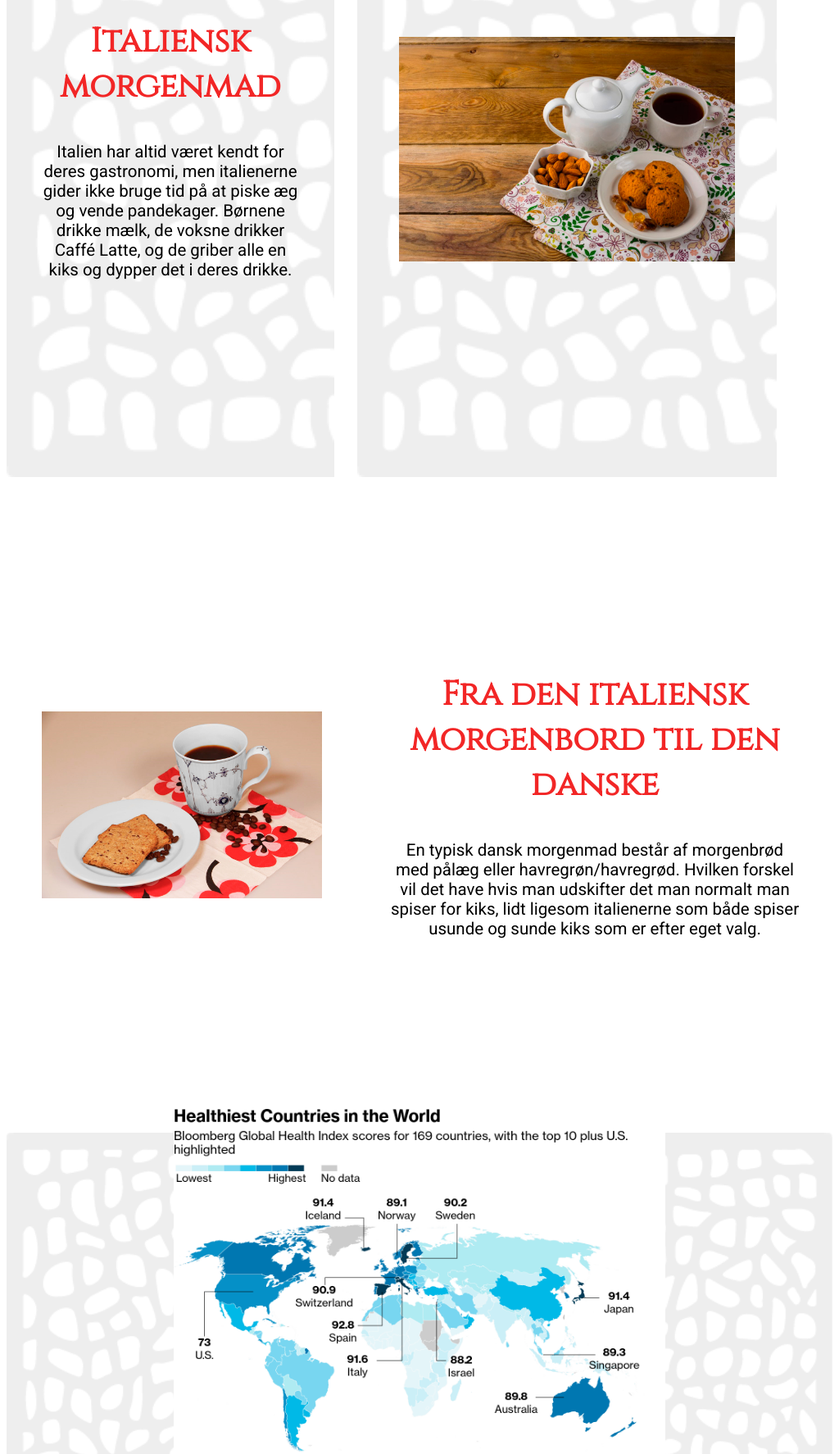
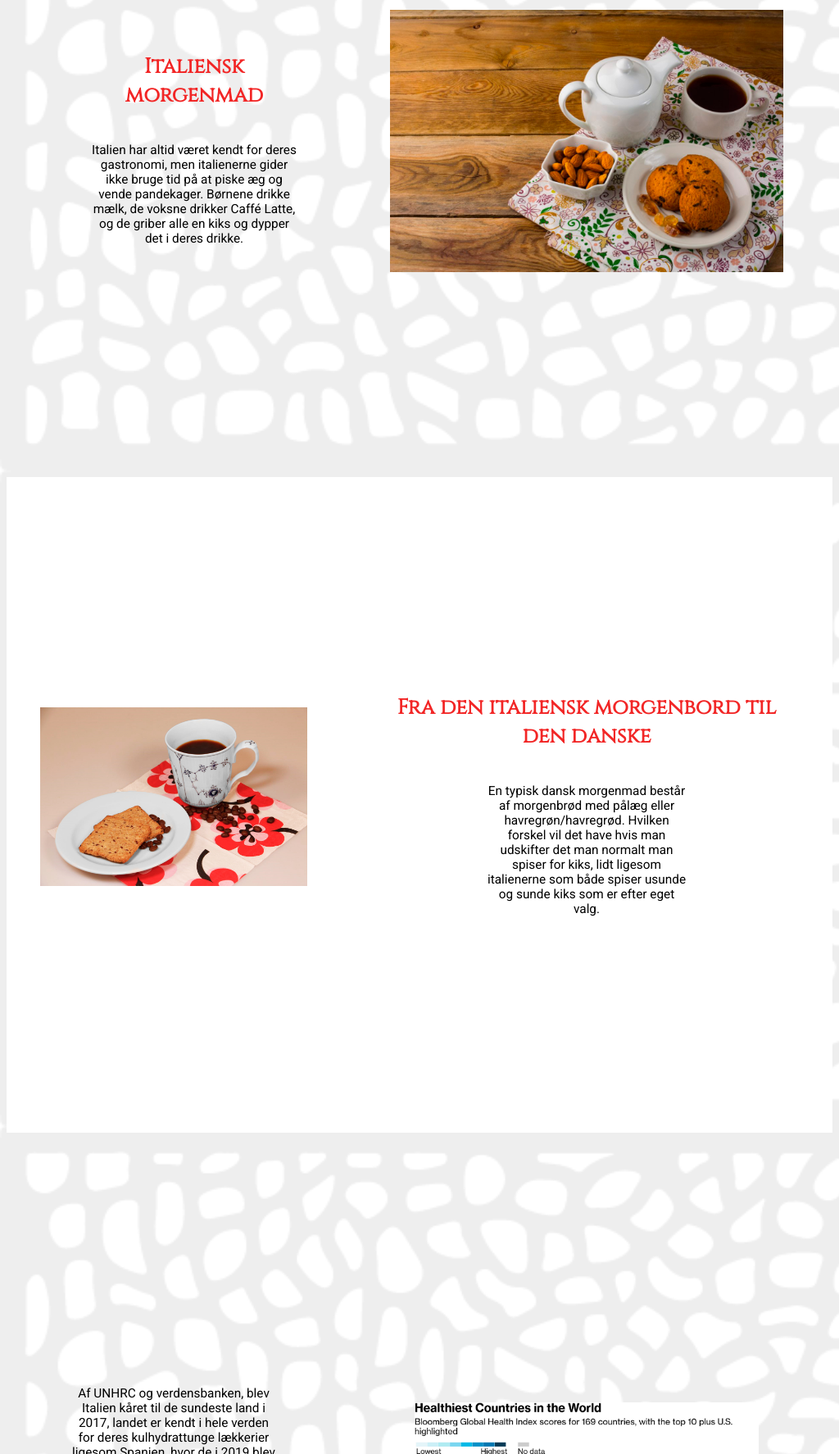
Before and after one commit to Smedeen/kiks, a plain HTML site: page onepage-kopi.html in a window 1024 px wide. Shown: the part 1026-2800 px from the top of the page at 82% size. Drawn offline with Linux system fonts and the light colour scheme.

Commit message:
ups
kom til at slette det jeg havde i mappen ups men langt så godt

```diff
--- a/onepage-kopi.html
+++ b/onepage-kopi.html
@@ -1,5 +1,6 @@
 <!DOCTYPE html>
 <html lang="da">
+
 <head>
     <meta charset="utf-8">
     <title>
@@ -14,23 +15,49 @@
     <div id="mitgrid">
         <div id="forside">
             <h1>Prima Colazione the Italien breakfast</h1>
-                <h3>Italienerne ligesom os danskere priotere vi mere på morgenkaffen end på morgenmaden. Dette har Italienerne fundet en løsning på.</h3>
+            <h3>Italienerne ligesom os danskere priotere vi mere på morgenkaffen end på morgenmaden. Dette har
+                Italienerne fundet en løsning på.</h3>
             <div class="download-cta-header m-xsmall-top">
                 <a href="#ita" class="link white">Læs mere</a>
             </div>
         </div>
 
-                    <section id="ita">
+        <div id="ita">
                     <h2>Italiensk morgenmad</h2>
-                        <p>Italien har altid været kendt for deres gastronomi, men italienerne gider ikke bruge tid på at piske æg og vende pandekager. Børnene drikke mælk, de voksne drikker Caffé Latte, og de griber alle en kiks og dypper det i deres drikke.   </p>
-                    </section>
+                    <p>Italien har altid været kendt for deres gastronomi, men italienerne gider ikke bruge tid på at
+                        piske æg
+                        og vende pandekager. Børnene drikke mælk, de voksne drikker Caffé Latte, og de griber alle en
+                        kiks og
+                        dypper det i deres drikke. </p>
+             </div>
                 <section id="bita">
                     <img src="ITA%20morgenbord.jpg" class="bi" width="300">
             </section>
 
+   <!--  <div id="test">
+        <div style="width: 100%">
+            <div style="width: 600px; float: left;">
+                <p>Italien har altid været kendt for deres gastronomi, men italienerne gider ikke bruge tid på at
+                    piske æg
+                    og vende pandekager. Børnene drikke mælk, de voksne drikker Caffé Latte, og de griber alle en
+                    kiks og
+                    dypper det i deres drikke. </p>
+            </div>
+            <div style="margin-left: 620px;">
+                <h2>Italiensk morgenmad</h2>
+                <img src="ITA%20morgenbord.jpg" class="bi" width="300">
+            </div>
+        </div>
+    </div>
+         <section id="bita">
+                <img src="ITA%20morgenbord.jpg" class="bi" width="300">
+        </section>  -->
+
     <section id="dk">
             <h2>Fra den italiensk morgenbord til den danske</h2>
-                        <p> En typisk dansk morgenmad består af morgenbrød med pålæg eller havregrøn/havregrød. Hvilken forskel vil det have hvis man udskifter det man normalt man spiser for kiks, lidt ligesom italienerne som både spiser usunde og sunde kiks som er efter eget valg.  </p>
+            <p> En typisk dansk morgenmad består af morgenbrød med pålæg eller havregrøn/havregrød. Hvilken forskel vil
+                det have hvis man udskifter det man normalt man spiser for kiks, lidt ligesom italienerne som både
+                spiser usunde og sunde kiks som er efter eget valg. </p>
         </section>
         <section id="bdk">
             <img src="DK%20morgenbord.jpg" class="bd" width="300">
@@ -42,49 +69,57 @@
         </div>
         <div id="faktaboks">
             <p>
-Af UNHRC og verdensbanken, blev Italien kåret til de sundeste land i 2017, landet er kendt i hele verden for deres kulhydrattunge lækkerier ligesom Spanien, hvor de i 2019 blev kåret og over gik Italien som i dag ligger på anden pladsen. Danmark er langt nede hvor de ligger på en 25’s plads.
+                Af UNHRC og verdensbanken, blev Italien kåret til de sundeste land i 2017, landet er kendt i hele verden
+                for deres kulhydrattunge lækkerier ligesom Spanien, hvor de i 2019 blev kåret og over gik Italien som i
+                dag ligger på anden pladsen. Danmark er langt nede hvor de ligger på en 25’s plads.
             </p>
         </div>
 
 
         <div id="citat">
             <p>Chiara Piotto fra HuffPost Italy siger dette om kiks
-                <cite>“Not all biscuits are created equal. To choose the correct cookie is a serious matter. With or without chocolate chips? With or without a hole in the middle? Low fat or whole wheat? Supermarkets sell them in family packs because we go through them so quickly.”
+                <cite>“Not all biscuits are created equal. To choose the correct cookie is a serious matter. With or
+                    without chocolate chips? With or without a hole in the middle? Low fat or whole wheat? Supermarkets
+                    sell them in family packs because we go through them so quickly.”
                 </cite></p>
-                <p>Karen Volf tager højde for forskellighederne som Chiara kommenter, og har derfor lavet alle mulige forskellige kiks, for morgenkiks til aftenkiks, til sund til usund.
+            <p>Karen Volf tager højde for forskellighederne som Chiara kommenter, og har derfor lavet alle mulige
+                forskellige kiks, for morgenkiks til aftenkiks, til sund til usund.
 
-Du kan se nogle af de forskellige produkter herunder.  </p>
+                Du kan se nogle af de forskellige produkter herunder. </p>
         </div>
 
     <div class="box">
 
         <div class="card-a">
 
-                <a href="https://karenvolf.dk/produkter/choco-marie/"><img src="Choko-Marie-Karen-Volf.jpg"></a>
+            <a href="https://karenvolf.dk/produkter/choco-marie/"><img src="Choko-Marie-Karen-Volf.jpg" class="a"height="300"></a>
 
         </div>
 
         <div class="card-b">
 
-                <a href="https://karenvolf.dk/produkter/chocolate-chip-cookies/"><img src="Chokolate-chip-cookies_140gr_KV.jpg"></a>
+            <a href="https://karenvolf.dk/produkter/chocolate-chip-cookies/"><img
+                    src="Chokolate-chip-cookies_140gr_KV.jpg" class="b"height="300"></a>
 
         </div>
 
         <div class="card-c">
 
-                <a href="https://karenvolf.dk/produkter/oekologisk-digestive-fuldkorn/"><img src="Digestive-fuldkorn-%C3%B8kologisk-Karen-Volf.jpg"></a>
+            <a href="https://karenvolf.dk/produkter/oekologisk-digestive-fuldkorn/"><img
+                    src="Digestive-fuldkorn-%C3%B8kologisk-Karen-Volf.jpg"height="300" class="c"></a>
 
         </div>
 
         <div class="card-d">
 
-               <a href="https://karenvolf.dk/produkter/orangeflager/"><img src="Orangeflager-18-stk-Karen-Volf.jpg"></a>
+            <a href="https://karenvolf.dk/produkter/orangeflager/"><img src="Orangeflager-18-stk-Karen-Volf.jpg" class="d"height="300"></a>
 
         </div>
 
         <div class="card-e">
 
-                <a href="https://karenvolf.dk/produkter/all-in-one-kiks-morgen-med-groed-blaabaer-peanutbutter/"><img src="Kiks-Morgen-bl%C3%A5b%C3%A6r-%C3%A6ske-All-in-one-1.jpg"></a>
+            <a href="https://karenvolf.dk/produkter/all-in-one-kiks-morgen-med-groed-blaabaer-peanutbutter/"><img
+                    src="Kiks-Morgen-bl%C3%A5b%C3%A6r-%C3%A6ske-All-in-one-1.jpg" class="e" height="300"></a>
 
         </div>
 
@@ -92,22 +127,23 @@ Du kan se nogle af de forskellige produkter herunder.  </p>
 
         <div class="card-f">
 
-               <a href="https://karenvolf.dk/produkter/mariekiks-200-g/"><img src="Marie-kiks-single-pak-10220.jpg"></a>
+            <a href="https://karenvolf.dk/produkter/mariekiks-200-g/"><img src="Marie-kiks-single-pak-10220.jpg" class="f"height="300"></a>
 
         </div>
 
         <div class="card-g">
 
-               <a href="https://karenvolf.dk/produkter/my-choice-oat-fruit/"><img src="My-Choice-Havrekiks-frugt.jpg"></a>
+            <a href="https://karenvolf.dk/produkter/my-choice-oat-fruit/"><img src="My-Choice-Havrekiks-frugt.jpg" class="g"height="300"></a>
 
         </div>
 
 
     </div>
-                <p>Italy Proves They Can Eat Cookies for Breakfast and so can you!</p>
+    <!-- <p>Italy Proves They Can Eat Cookies for Breakfast and so can you!</p> -->
     <footer>
         <p>&copy; Christine Agerbo og Maj Smedemark</p>
     </footer>
     </div>
 </body>
+
 </html>
--- a/style.css
+++ b/style.css
@@ -1,26 +1,28 @@
-
-    html, body{
+    html,
+    body {
         height: 100%;
         text-align: center;
+        background-image: url(Asset%202.png);
+        background-size: cover;
     }
 
-.bi{
+    .bi {
         width: 80%;
         max-width: 600px;
     }
 
-.bd{
+    .bd {
         width: 80%;
         max-width: 600px;
     }
 
-.bf{
+    .bf {
         width: 80%;
         max-width: 600px;
     }
 
     /* Forsiden */
- #forside{
+    #forside {
         background-image: url(forsiden.jpg);
         height: 100vh;
         background-size: cover;
@@ -34,63 +36,75 @@
 
     /* Forsiden slut */
 
-    #ita, #bita{
-    background-image: url(Asset%202.png);
+    #ita,
+    #bita {
         height: 50vh;
-    background-size: cover;
         display: flex;
         flex-direction: column;
         justify-content: center;
         align-items: center;
     }
 
-    #dk, #bdk{
+    #dk,
+    #bdk {
         background-color: white;
+        background-size: cover;
         height: 50vh;
-    background-size: cover;
         display: flex;
         flex-direction: column;
         justify-content: center;
         align-items: center;
     }
 
-    #bfakta, #faktaboks{
-    background-image: url(Asset%202.png);
-    height: 50vh;
-    background-size: cover;
+    #faktaboks {
+        height: 25vh;
+        justify-content:flex-start;
+        align-items:flex-start;
+    }
+
+     #bfakta {
+        padding-top: 100px;
+        height: 25vh;
         display: flex;
         flex-direction: column;
-    justify-content: center;
-    align-items: center;
+        justify-content:flex-end;
+        align-items:flex-end;
     }
 
-.info{
+
+
+
+    .info {
         justify-content: flex-end;
         font-size: 2vw;
     }
 
 
     /* læs mere knappen */
-a{
-    font-family:'Roboto', sans-serif;
+    a {
+        font-family: 'Roboto', sans-serif;
         font-size: 3vw;
+
     }
 
-a:link {color: #ffffff; text-decoration: none;
+    a:link {
+        color: #ffffff;
+        text-decoration: none;
     }
 
-a:visited
-{color: white;
+    a:visited {
+        color: white;
     }
 
-a:hover{
+    a:hover {
         color: white;
         text-decoration: underline;
     }
+
     /* slutning til læs mere */
 
-   h3{
-    font-family:'Roboto', sans-serif;
+    h3 {
+        font-family: 'Roboto', sans-serif;
         margin: 75px;
         max-width: 500px;
         margin: 0 auto 20px;
@@ -99,10 +113,9 @@ a:hover{
         padding-left: 40px;
         font-size: 3vw;
     }
-}
 
 
-h1{
+    h1 {
         font-size: 6vw;
     }
 
@@ -120,8 +133,8 @@ h2 {
         font-size: 5vw;
     }
 
-    p{
-    font-family:'Roboto', sans-serif;
+    p {
+        font-family: 'Roboto', sans-serif;
         margin: 75px;
         max-width: 500px;
         margin: 0 auto 20px;
@@ -130,22 +143,23 @@ h2 {
         padding-left: 40px;
         font-size: 3vw;
     }
-}
 
-p, img{
+
+    p,
+    img {
         font-family: 'Roboto', sans-serif;
         margin: 0 auto 20px;
     }
 
-footer{
+    footer {
         text-align: center;
         font-size: 1vw;
     }
 
 
-
     /* css kode til vores scrollbar */
-.box{
+    .box {
+        background-color: white;
 
         height: 300px;
 
@@ -155,15 +169,16 @@ footer{
 
         white-space: nowrap;
 
+
     }
 
-.box::-webkit-scrollbar{
+    .box::-webkit-scrollbar {
 
         display: none;
 
     }
 
-.card-a{
+    .card-a {
 
         display: inline-block;
 
@@ -173,7 +188,7 @@ footer{
 
     }
 
-.card-b{
+    .card-b {
 
         display: inline-block;
 
@@ -184,7 +199,7 @@ footer{
 
     }
 
-.card-c{
+    .card-c {
 
         display: inline-block;
 
@@ -196,7 +211,7 @@ footer{
 
     }
 
-.card-d{
+    .card-d {
 
         display: inline-block;
 
@@ -208,7 +223,7 @@ footer{
 
     }
 
-.card-e{
+    .card-e {
 
         display: inline-block;
 
@@ -218,7 +233,7 @@ footer{
 
     }
 
-.card-f{
+    .card-f {
 
         display: inline-block;
 
@@ -228,7 +243,7 @@ footer{
 
     }
 
-.card-g{
+    .card-g {
 
         display: inline-block;
 
@@ -237,12 +252,14 @@ footer{
         width: 400px;
 
     }
+
+
     /*scrollbaren slutter her */
 
-#mitgrid{
+    #mitgrid {
         display: grid;
         grid-gap: 10fr;
-    grid-template-columns:1fr;
+        grid-template-columns: 1fr;
         grid-template-areas:
             "a"
             "b"
@@ -257,46 +274,52 @@ footer{
             "k"
     }
 
-#forside{
+    #forside {
         grid-area: a;
     }
 
 
-#ita{
+    #ita {
         grid-area: b;
     }
 
-#bita{
+    #bita {
         grid-area: c;
     }
 
-#dk{
+    #dk {
         grid-area: d;
     }
 
-#bdk{
+    #bdk {
         grid-area: e;
     }
 
-#bfakta{
+    #bfakta {
         grid-area: g;
     }
 
-#faktaboks{
+    #faktaboks {
         grid-area: h;
     }
 
-#citat{
+    #citat {
         grid-area: i;
         padding-top: 90px;
+        background-color: white;
+        background-size: cover;
     }
 
-.box{
+    .box {
         grid-area: j;
+
     }
 
-footer{
+    footer {
         grid-area: k;
+        background-color: white;
+        background-size: cover;
+        text-shadow: 1px 0.1px
     }
 
 
@@ -305,11 +328,11 @@ footer{
   ##Screen = B/w 768px to 1024px
 */
 
-@media (min-width: 768px) and (max-width: 1024px) {
+    @media (min-width: 600px) and (max-width: 1024px) {
 
-  #mitgrid{
+        #mitgrid {
             display: grid;
-    grid-template-columns:1fr, 1fr;
+            grid-template-columns: 1fr, 1fr;
             grid-template-areas:
                 "a a"
                 "b c"
@@ -320,42 +343,52 @@ footer{
                 "j j"
                 "k k";
         }
-     #ita{
-    background-image: url(Asset%202.png);
-    height: 100vh;
-    width: 50vh;
-    background-size: cover;
-    display: flex;
-    flex-direction: column;
-    justify-content: center;
-    align-items: center;
-    }
 
-    #bita{
-    background-image: url(Asset%202.png);
-    height: 100vh;
-    width: 50vw;
-    background-size: cover;
-    display: flex;
-    flex-direction: column;
-    justify-content: center;
-    align-items: center;
-    }
 
-    #dk, #bdk{
+        #ita, #bita {
             height: 100vh;
         }
 
-    #bfakta, #faktaboks{
+        #ita{
+            padding-left: 50px;
+        }
+
+        #dk,
+        #bdk {
+            height: 100vh;
+        }
+
+    .bi {
+        width: 80%;
+        max-width: 600px;
+    }
+
+    .bd {
+        width: 80%;
+        max-width: 600px;
+    }
+
+    .bf {
+        width: 80%;
+        max-width: 600px;
+    }
+
+        #bfakta,
+        #faktaboks {
             height: 50vh;
         }
 
+        .bf {
+        width: 70%;
+        max-width: 600px;
+            }
 
-h3{
+
+        h3 {
             font-size: 2vw;
         }
 
-h1{
+        h1 {
             font-size: 5vw;
         }
 
@@ -363,10 +396,12 @@ h2 {
             font-size: 4vw;
         }
 
-p{
+        p {
             font-size: 2vw;
+            width: 250px
         }
-a{
+
+        a {
             font-size: 2vw;
         }
     }
@@ -378,38 +413,57 @@ a{
   ##Screen = 1281px to higher resolution desktops
 */
 
-@media (min-width: 1281px) {
-      #mitgrid{
+    @media (min-width: 1024px) {
+        #mitgrid {
             display: grid;
-    grid-template-columns:1fr, 1fr, 1fr, 1fr;
+            grid-template-columns: 1fr, 1fr;
             grid-template-areas:
-        "a a a a"
-        "b b c c"
-        "e e d d"
-        "h h g g"
-        "i i i i"
-        "j j j j"
-        "k k k k";
+                "a a"
+                "b c"
+                "e d"
+                "h g"
+                "i i"
+                "j j"
+                "k k";
         }
 
 
-    #ita, #bita{
+   #ita,
+    #bita {
         height: 100vh;
+        display: flex;
+        flex-direction: column;
+        justify-content: center;
+        align-items: center;
     }
 
-    #dk, #bdk{
+    #dk,
+    #bdk {
+        background-color: white;
+        background-size: cover;
         height: 100vh;
+        display: flex;
+        flex-direction: column;
+        justify-content: center;
+        align-items: center;
     }
 
-    #bfakta, #faktaboks{
+     #bfakta,  #faktaboks {
         height: 100vh;
+        display: flex;
+        flex-direction: column;
+        justify-content:center;
+        align-items:center;
     }
 
-h3{
+
+
+
+        h3 {
             font-size: 1vw;
         }
 
-h1{
+        h1 {
             font-size: 4vw;
         }
 
@@ -417,10 +471,11 @@ h2 {
             font-size: 2.5vw;
         }
 
-p{
+        p {
             font-size: 1.5vw;
         }
-a{
+
+        a {
             font-size: 1vw;
         }
 
```
Lines whose indentation alone changed are shown as unchanged.
